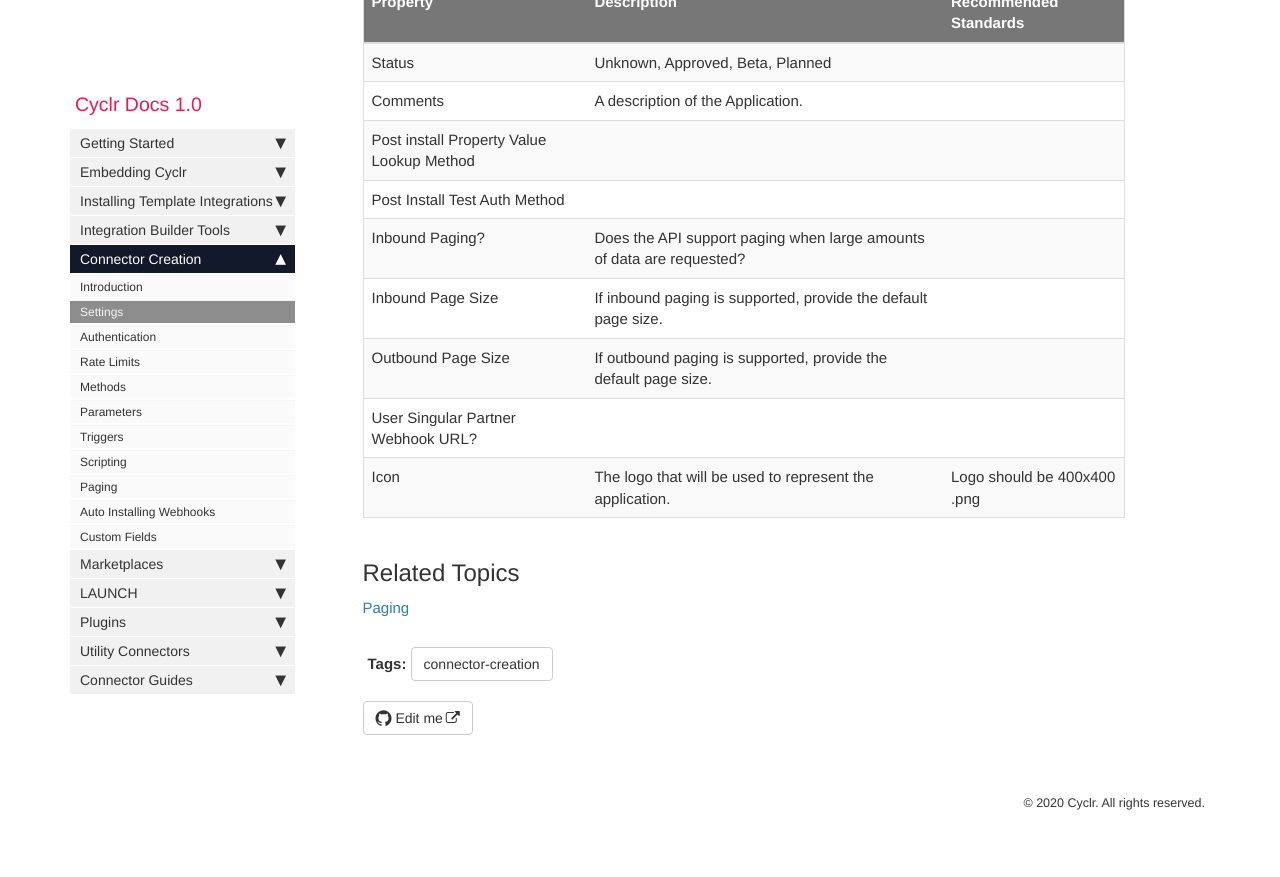
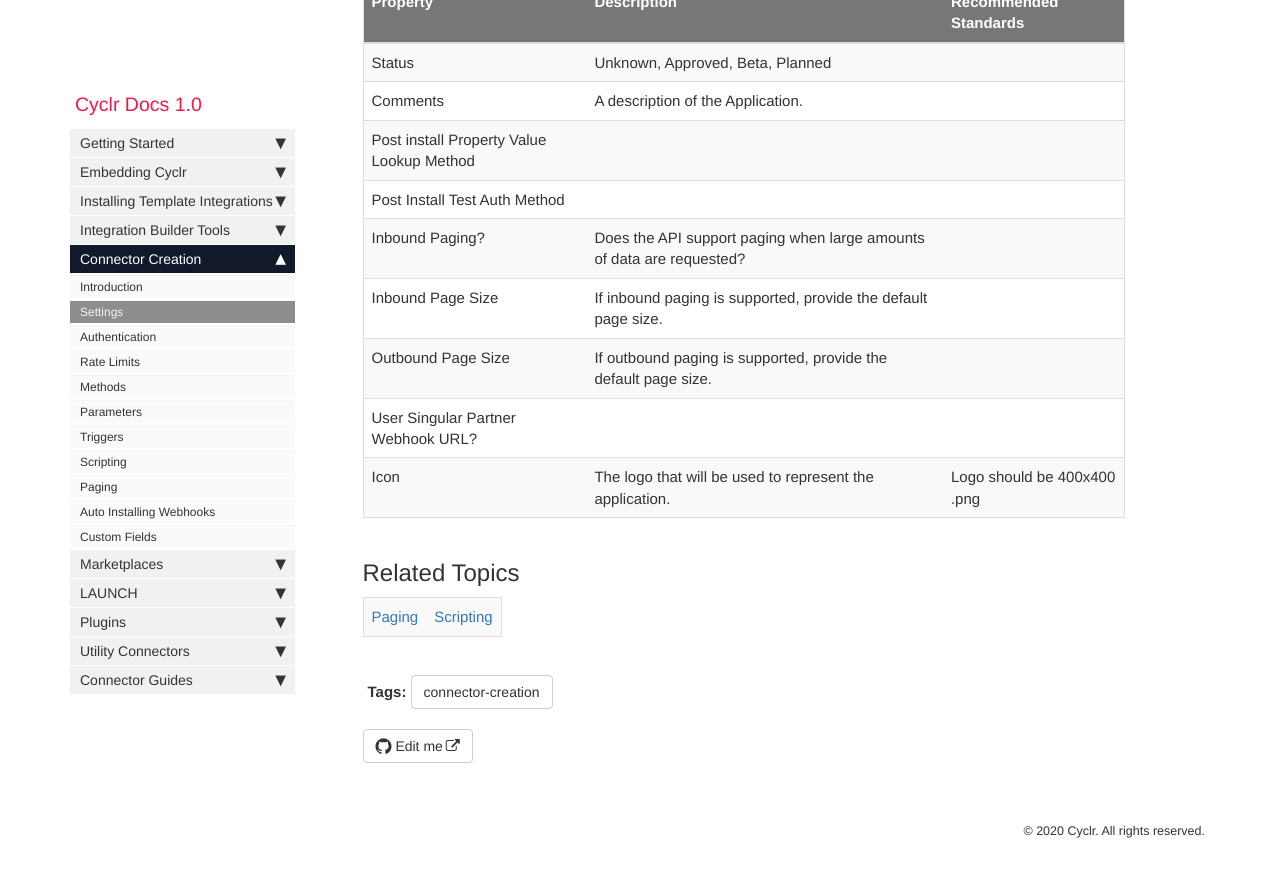
Before and after one commit to sneakysneak/docs, a Jekyll site: the page built from pages/custom-connectors/02-settings.md, in a window 1280 px wide and 900 px high, scrolled down 1113 px. Shown: the top 877 px of the window. Built offline with Jekyll 4.4.1, drawn with Linux system fonts in a browser that asks for light colours; nearby versions of some CDN libraries; comment, search, counter and statistics services are not loaded.

Commit message:
Update 02-settings.md

```diff
--- a/pages/custom-connectors/02-settings.md
+++ b/pages/custom-connectors/02-settings.md
@@ -42,4 +42,4 @@ When a release is pushed live this might be done as a major release which will c
 
 ## Related Topics
 
-[Paging](./connector-paging)
+[Paging](./connector-paging) | [Scripting](./connector-scripting)
```
